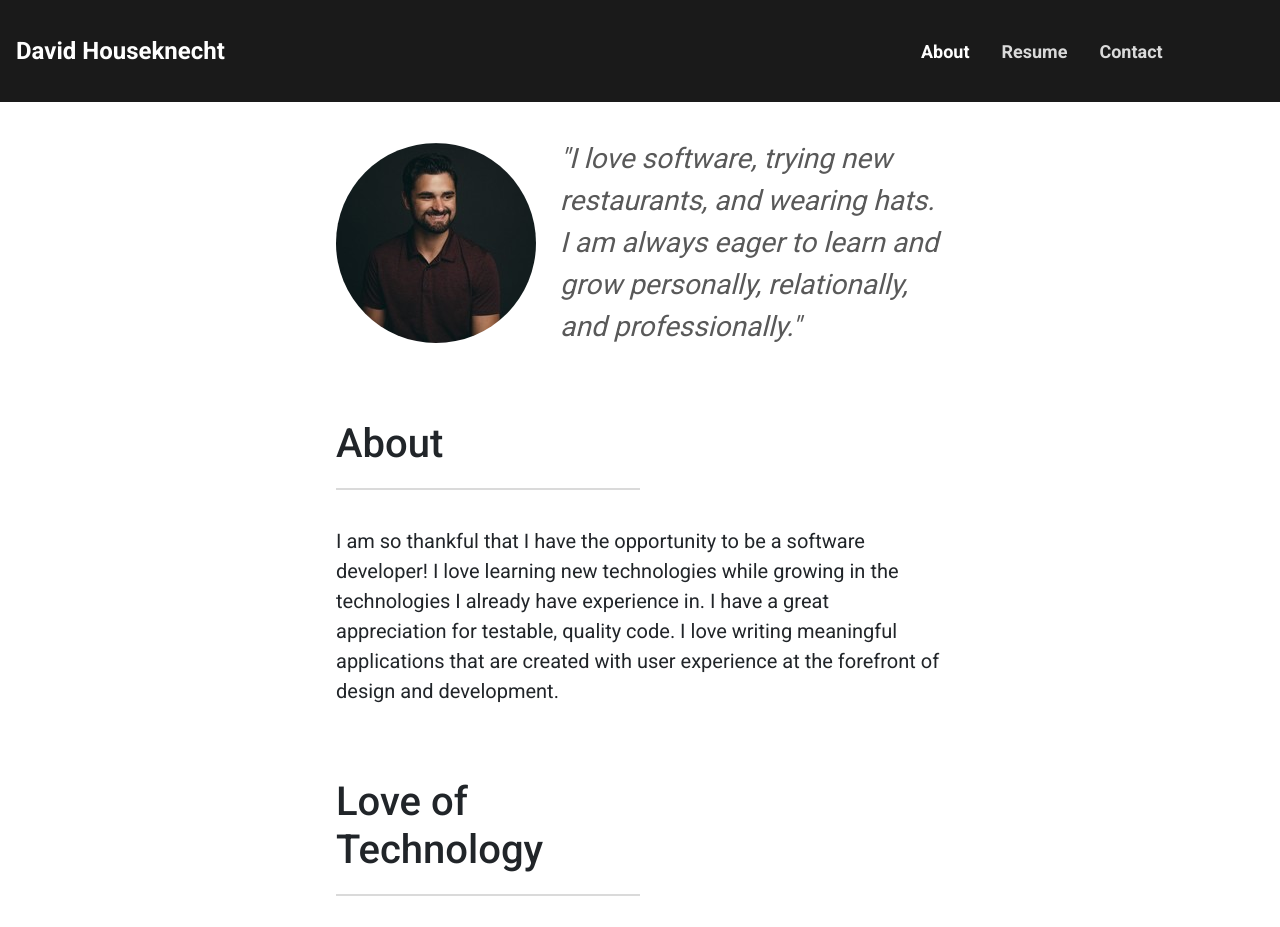
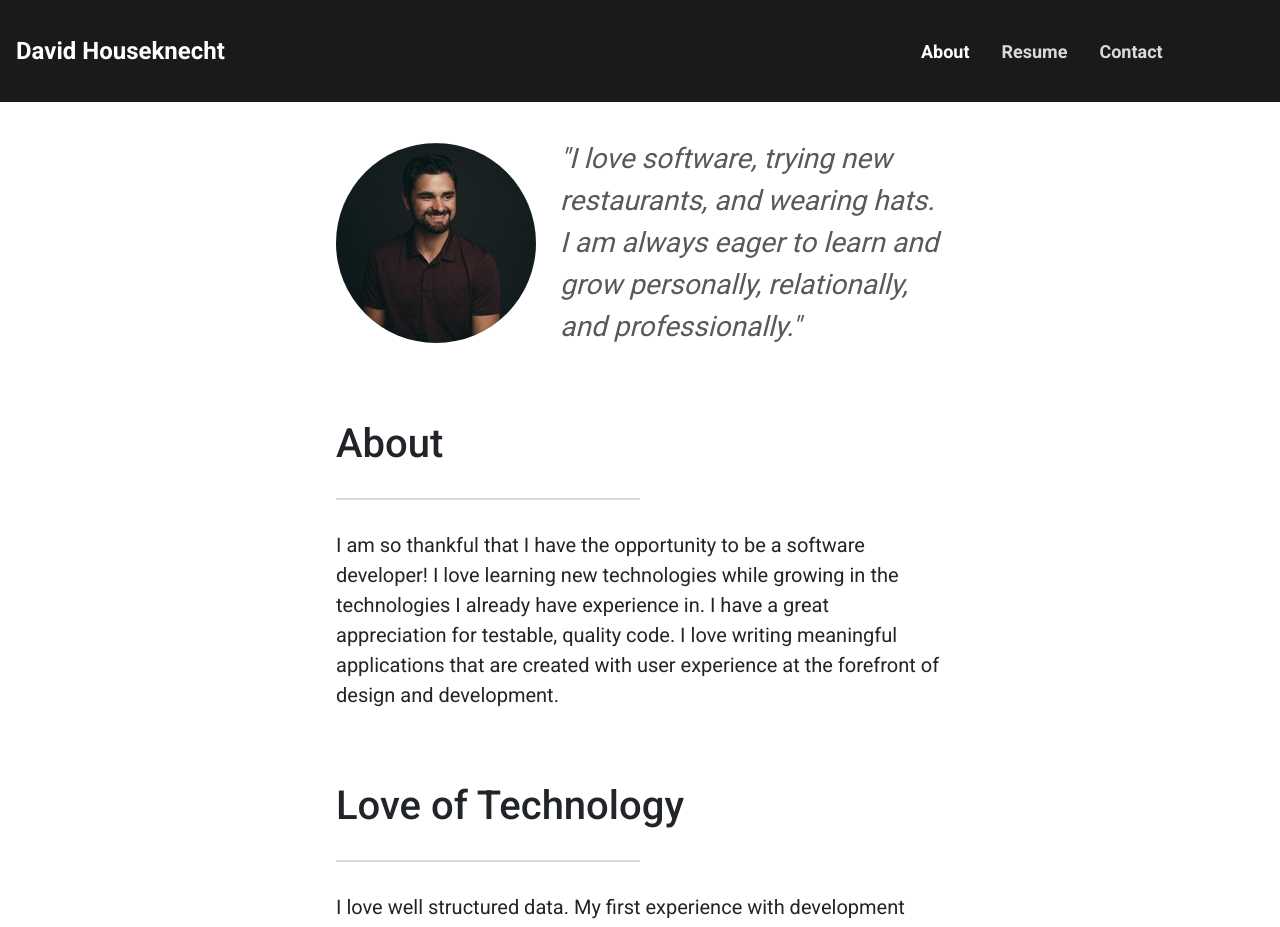
Before and after one commit to djhouseknecht/djhouseknecht.github.io, an Angular app: page /about in a window 1280 px wide. Shown: the top 927 px of the page. Built offline with nearby package versions, Linux system fonts and the light colour scheme; a web font is replaced by a local one.

Commit message:
Changed the spacer

```diff
--- a/src/app/about/about.component.html
+++ b/src/app/about/about.component.html
@@ -6,7 +6,8 @@
 </div>
 
 <div>
-	<h2 class="underline">About</h2>
+	<h2>About</h2>
+	<app-spacer class="w-50"></app-spacer>
 	<p>
 		I am so thankful that I have the opportunity to be a software developer! I love learning new technologies while
 		growing in the technologies I already have experience in. I have a great appreciation for testable, quality code. I
@@ -16,7 +17,8 @@
 </div>
 
 <div>
-	<h2 class="underline">Love of Technology</h2>
+	<h2>Love of Technology</h2>
+	<app-spacer class="w-50"></app-spacer>
 	<p>
 		I love well structured data. My first experience with development was data manipulation and SQL. Ever since
 		then, I am always looking to learn more about backend development of RESTful APIs and database structures. In
@@ -26,7 +28,8 @@
 </div>
 
 <div>
-	<h2 class="underline">Goals</h2>
+	<h2>Goals</h2>
+	<app-spacer class="w-50"></app-spacer>
 	<p>
 		A few professional goals that I have are to become an expert in one or two programming languages, master data
 		structures, always use good code design, and constantly be learning something new. I believe having an overall
--- /dev/null
+++ b/src/app/shared/components/spacer/spacer.component.scss
@@ -0,0 +1,8 @@
+@import "../../../../scss/themes";
+
+:host {
+	display: block;
+	height: auto;
+	border: 1px solid $gray-3;
+	width: 100%;
+}
--- /dev/null
+++ b/src/app/shared/components/spacer/spacer.component.ts
@@ -0,0 +1,8 @@
+import { Component } from '@angular/core';
+
+@Component({
+  selector: 'app-spacer',
+	template: ``,
+	styleUrls: ['./spacer.component.scss']
+})
+export class SpacerComponent { }
--- a/src/app/shared/shared.module.ts
+++ b/src/app/shared/shared.module.ts
@@ -4,6 +4,7 @@ import { FooterComponent } from './components/footer/footer.component';
 import { RouterModule } from "@angular/router";
 import { CommonModule } from "@angular/common";
 import { NgbModule } from "@ng-bootstrap/ng-bootstrap";
+import { SpacerComponent } from './components/spacer/spacer.component';
 
 @NgModule({
 	imports: [
@@ -14,10 +15,12 @@ import { NgbModule } from "@ng-bootstrap/ng-bootstrap";
 	declarations: [
 		NavBarComponent,
 		FooterComponent,
+		SpacerComponent,
 	],
 	exports: [
 		NavBarComponent,
 		FooterComponent,
+		SpacerComponent,
 	]
 })
 export class SharedModule { }
--- a/src/scss/styles.scss
+++ b/src/scss/styles.scss
@@ -45,17 +45,24 @@ html, body {
 	font-size: $font-size;
 }
 
-h2.underline {
-	width: 50%;
-	padding-bottom: 1rem;
-	margin-bottom: 1.8rem;
-	border-bottom: 2px solid $gray-3;
-	@include media-breakpoint-down(xs) {
-		margin-left: 25%;
-		text-align: center;
+/* style app header 2 */
+h2 {
+	margin: 0;
+	text-align: center;
+	@include media-breakpoint-up(sm) {
+		text-align: left;
 	}
 }
 
+/* style spacer margin */
+app-spacer {
+	margin: 1.5rem auto;
+	@include media-breakpoint-up(sm) {
+		margin: 1.5rem 0;
+	}
+}
+
+/* clear paragraph margins */
 p {
 	margin: 0;
 }
```
